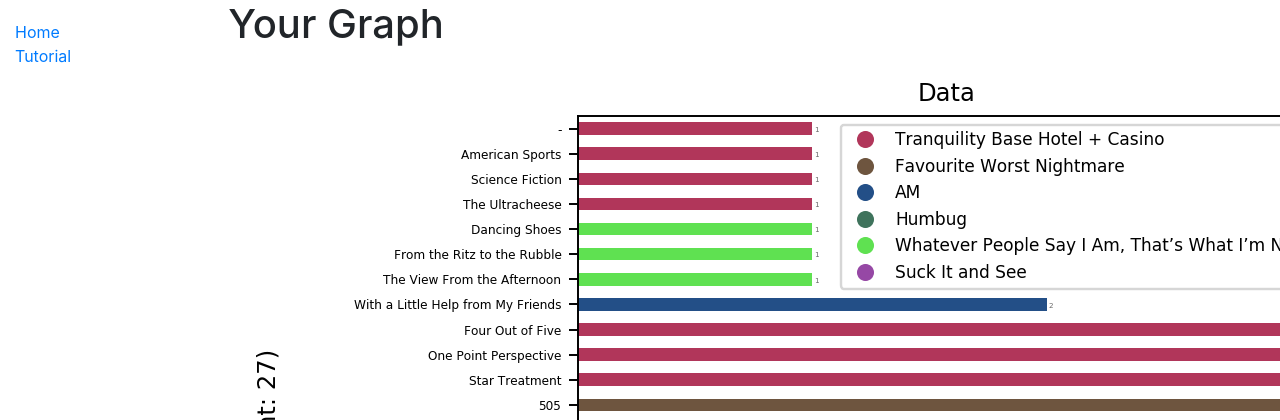
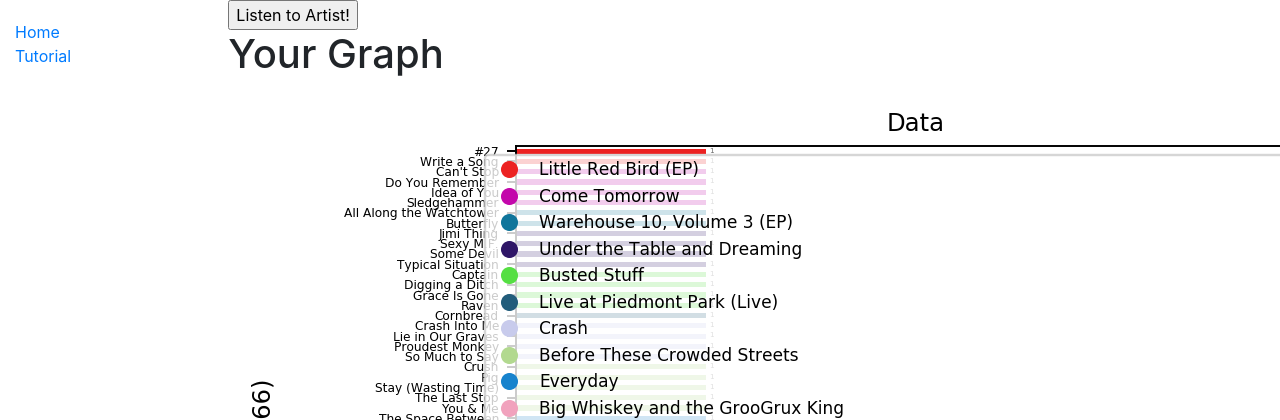
Before and after one commit to dartmouth-cs98/hack-a-thing-2-setlist-visualizer-2, a Django app: template setListWeb/catalog/templates/output.html in a window 1280 px wide; the page is wider, and only the part inside the window is pictured. Shown: the top 420 px of that part. Run offline with Django 3.2, Linux system fonts and the light colour scheme; the template is opened without the code that fills it: most values are stand-ins (such as "Sample title", 1, 10 or a date in 2020); some libraries are stand-ins or nearby versions.

Commit message:
working spotify integration

```diff
--- a/setListWeb/catalog/forms.py
+++ b/setListWeb/catalog/forms.py
@@ -1,6 +1,7 @@
 from django import forms
 
 class SearchForm(forms.Form):
+	artist = forms.CharField()
 	unique_artist_url = forms.CharField()
 	url_start = forms.CharField()
 	url_stop = forms.CharField()
--- a/setListWeb/catalog/templates/index.html
+++ b/setListWeb/catalog/templates/index.html
@@ -23,5 +23,4 @@
   {% load static %}
   <img src="{% static 'images/music.png' %}" alt="logo">
 
-
 {% endblock %}
--- a/setListWeb/catalog/templates/output.html
+++ b/setListWeb/catalog/templates/output.html
@@ -6,8 +6,21 @@
 
 
 {% block content %}
+  <input id="load_artist" type="button" value="Listen to Artist!" onClick="newSite()" />
+
+  <iframe id="spotify_player" src="" width="300" height="380" frameborder="0" allowtransparency="true" allow="encrypted-media" style="display: none"></iframe>
   <h1>Your Graph</h1>
   {% load static %}
-<img src="{% static 'images/graph.png' %}" alt="logo">
+	<img src="{% static 'images/graph.png' %}" alt="logo">
+
+  <!-- script found from https://stackoverflow.com/questions/6000987/dynamically-set-iframe-src -->
+  <script type="text/javascript">
+    function newSite() {
+    	var url =  "https://open.spotify.com/embed/artist/" + "{{ artist_id }};"
+        document.getElementById('spotify_player').src = url;
+        document.getElementById('spotify_player').style = "display: block";
+        document.getElementById('load_artist').style = "display: none";
+    }
+  </script>
 
 {% endblock %}
```
Also changed, not shown: setListWeb/catalog/views.py (+12 -2 lines), setListWeb/catalog/static/images/graph.png.
